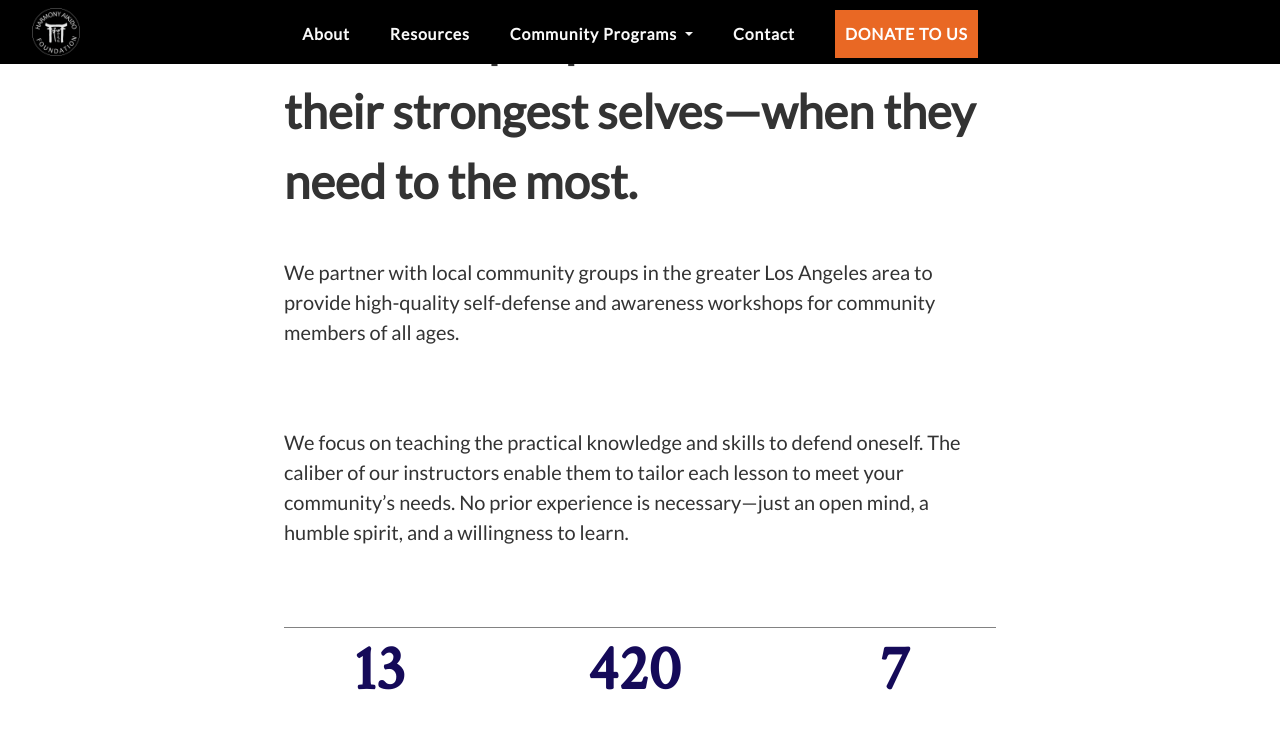
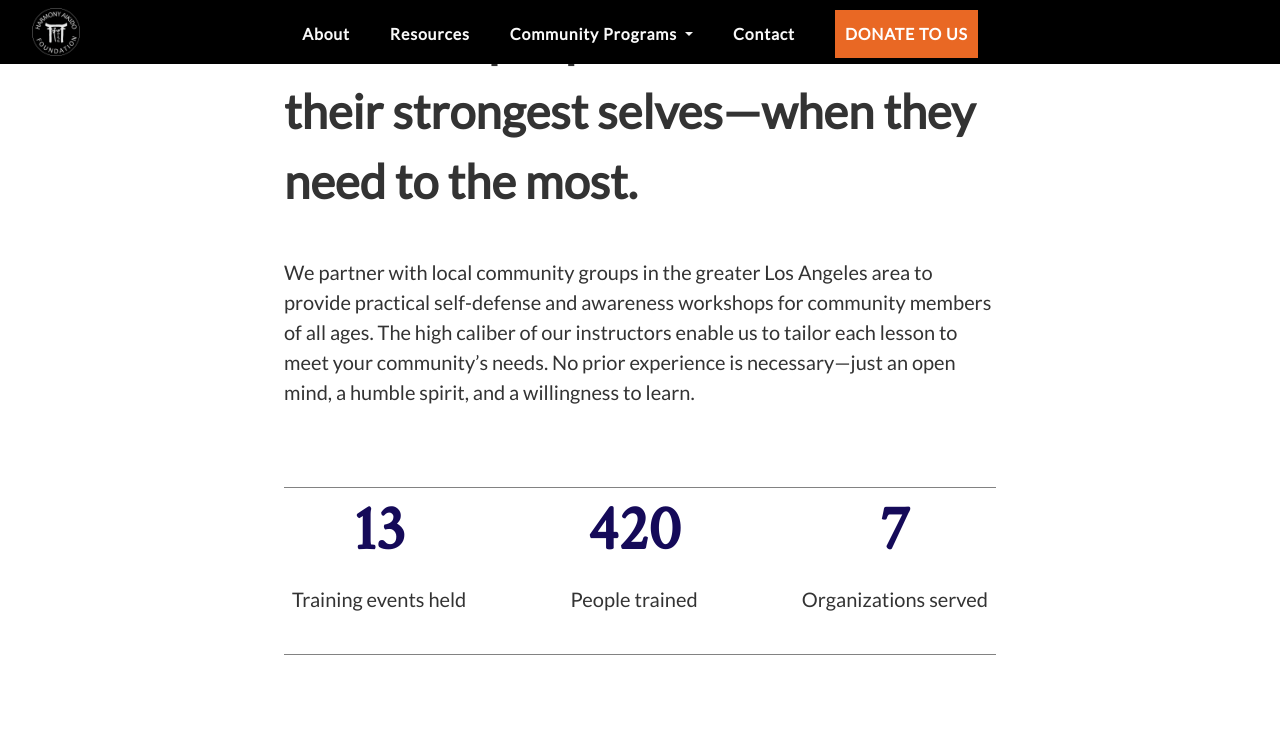
Before and after one commit to hafusaorg/hafusaorg.github.io, a Jekyll site: the page built from about.md, in a window 1280 px wide and 900 px high, scrolled down 949 px, cut to the strip 0-731 px from the top of the window. Built offline with Jekyll 4.4.1, drawn with Linux system fonts in a browser that asks for light colours; comment, search, counter and statistics services are not loaded.

Commit message:
Updated About

```diff
--- a/about.md
+++ b/about.md
@@ -45,9 +45,7 @@ WHAT WE DO
 
 # We teach people to transform into their strongest selves—when they need to the most.
 
-We partner with local community groups in the greater Los Angeles area to provide high-quality self-defense and awareness workshops for community members of all ages.
-
-We focus on teaching the practical knowledge and skills to defend oneself. The caliber of our instructors enable them to tailor each lesson to meet your community's needs. No prior experience is necessary—just an open mind, a humble spirit, and a willingness to learn.
+We partner with local community groups in the greater Los Angeles area to provide practical self-defense and awareness workshops for community members of all ages. The high caliber of our instructors enable us to tailor each lesson to meet your community's needs. No prior experience is necessary—just an open mind, a humble spirit, and a willingness to learn.
 
 <section class="numbers">
 
```
